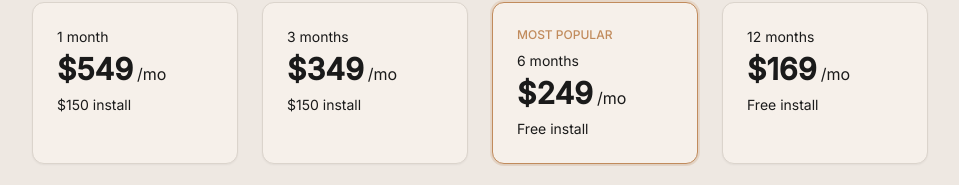
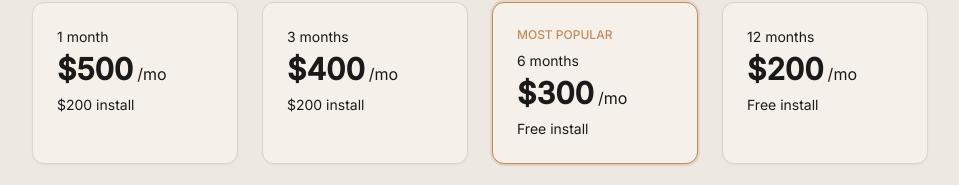
Before and after one commit to aryzach/aryzach.github.io, a React (Vite) app: page /indoor-infrared-sauna-rental in a window 1280 px wide. Shown: the part 1748-1933 px from the top of the page, without its empty margins (160-1119 px from the left). Built offline with nearby package versions, Linux system fonts and the light colour scheme.

Commit message:
Changes
Co-authored-by: aryzach <30701475+aryzach@users.noreply.github.com>

```diff
--- a/src/pages/IndoorInfraredLanding.tsx
+++ b/src/pages/IndoorInfraredLanding.tsx
@@ -21,10 +21,10 @@ const IndoorInfraredLanding = () => {
   }, []);
 
   const pricing = [
-    { duration: "1 month", price: "$549", priceDetail: "/mo", installFee: "$150 install" },
-    { duration: "3 months", price: "$349", priceDetail: "/mo", installFee: "$150 install" },
-    { duration: "6 months", price: "$249", priceDetail: "/mo", installFee: "Free install", popular: true },
-      { duration: "12 months", price: "$169", priceDetail: "/mo", installFee: "Free install" },
+    { duration: "1 month", price: "$500", priceDetail: "/mo", installFee: "$200 install" },
+    { duration: "3 months", price: "$400", priceDetail: "/mo", installFee: "$200 install" },
+    { duration: "6 months", price: "$300", priceDetail: "/mo", installFee: "Free install", popular: true },
+      { duration: "12 months", price: "$200", priceDetail: "/mo", installFee: "Free install" },
   ];
 
   const benefits = [
```
